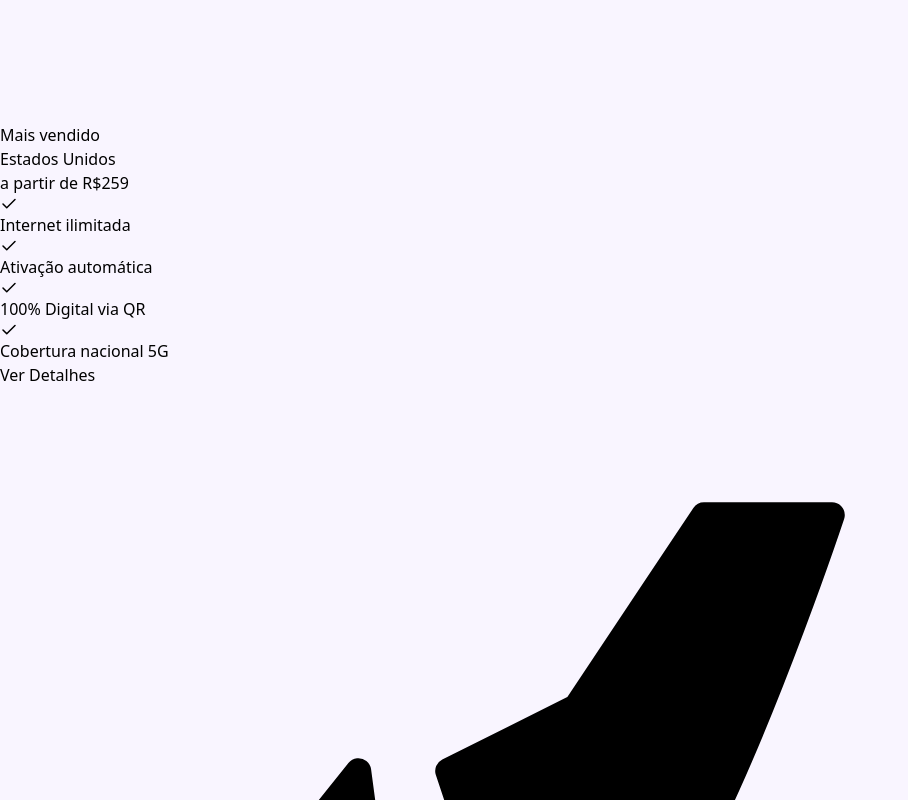
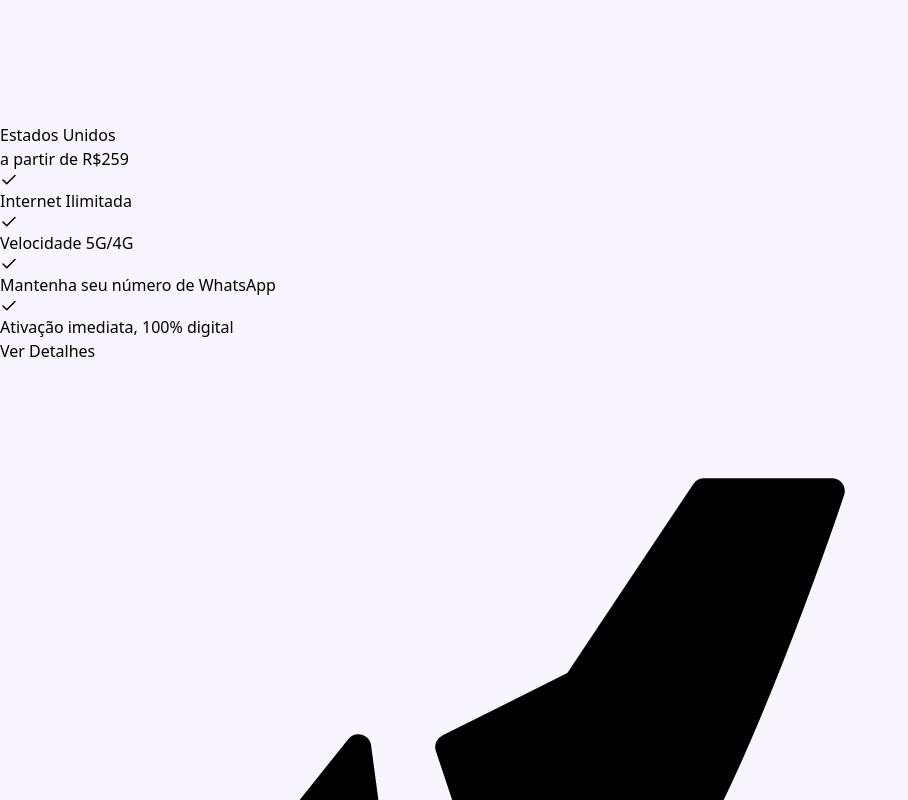
Before and after one commit to brunnoteixeira-web/Plus-Sim, a React (Vite) app: page / in a window 1280 px wide. Shown: the part 3480-4280 px from the top of the page, without its empty margins (0-908 px from the left). Built offline with nearby package versions, Linux system fonts and the light colour scheme.

Commit message:
ajustes textos card produtos

```diff
--- a/src/App.jsx
+++ b/src/App.jsx
@@ -39,14 +39,14 @@ import {
 const logoUrl = "/logo.png";
 
 const allProducts = [
-    { id: 1, country: 'Estados Unidos', price: '259', promo: 'Mais vendido', type: 'USA', category: 'eSIM', features: ['Internet ilimitada', 'Ativação automática', '100% Digital via QR', 'Cobertura nacional 5G'] },
-    { id: 2, country: 'Europa', price: '329', promo: null, type: 'EUROPE', category: 'eSIM', features: ['+40 países cobertos', 'Ativação automática', 'eSIM Instantâneo', 'Dados de alta velocidade'] },
-    { id: 3, country: 'América do Sul', price: '289', promo: null, type: 'SA', category: 'eSIM', features: ['Cobertura regional', 'Ativação automática', 'Sem troca de chip', 'Ideal para múltiplos países'] },
-    { id: 4, country: 'Mundo', price: '349', promo: 'Global Pass', type: 'WORLD', category: 'eSIM', features: ['+200 países', 'Ativação automática', 'Acesso Global', 'A melhor cobertura'] },
-    { id: 5, country: 'Estados Unidos', price: '299', promo: 'Tradicional', type: 'USA', category: 'Chip Físico', features: ['Internet ilimitada', 'Receba em casa', 'Chip com ligações', 'Cobertura 5G/4G LTE'] },
-    { id: 6, country: 'Europa', price: '369', promo: null, type: 'EUROPE', category: 'Chip Físico', features: ['Vários destinos', 'Entrega via Sedex', 'Chip pronto p/ uso', 'Suporte total'] },
-    { id: 7, country: 'América do Sul', price: '319', promo: null, type: 'SA', category: 'Chip Físico', features: ['Países vizinhos', 'Envio imediato', 'Mantenha o WhatsApp', 'Fácil instalação'] },
-    { id: 8, country: 'Mundo', price: '399', promo: 'Premium', type: 'WORLD', category: 'Chip Físico', features: ['Global tradicional', 'Cobertura em cruzeiros', 'Chip multirrede', 'Máxima estabilidade'] }
+    { id: 1, country: 'Estados Unidos', price: '259', promo: null, type: 'USA', category: 'eSIM', features: ['Internet Ilimitada', 'Velocidade 5G/4G', 'Mantenha seu número de WhatsApp', 'Ativação imediata, 100% digital'] },
+    { id: 2, country: 'Europa', price: '329', promo: null, type: 'EUROPE', category: 'eSIM', features: ['28 Países Cobertos', 'Internet Ilimitada', 'Mantenha seu número de WhatsApp', 'Velocidade 5G/4G'] },
+    { id: 3, country: 'América do Sul', price: '289', promo: null, type: 'SA', category: 'eSIM', features: ['8 Países Cobertos', 'Internet Ilimitada', 'Mantenha seu número de WhatsApp', 'Dados em alta velocidade'] },
+    { id: 4, country: 'Mundo', price: '349', promo: null, type: 'WORLD', category: 'eSIM', features: ['+200 Destinos', 'Internet Ilimitada', 'Mantenha seu número de WhatsApp', 'Ideal para múltiplos países'] },
+    { id: 5, country: 'Estados Unidos', price: '299', promo: null, type: 'USA', category: 'Chip Físico', features: ['Internet Ilimitada', 'Velocidade 5G/4G', 'Mantenha seu número de WhatsApp', 'Receba diretamente em casa'] },
+    { id: 6, country: 'Europa', price: '369', promo: null, type: 'EUROPE', category: 'Chip Físico', features: ['28 Países Cobertos', 'Internet Ilimitada', 'Mantenha seu número de WhatsApp', 'Velocidade 5G/4G'] },
+    { id: 7, country: 'América do Sul', price: '319', promo: null, type: 'SA', category: 'Chip Físico', features: ['8 Países Cobertos', 'Internet Ilimitada', 'Mantenha seu número de WhatsApp', 'Dados em alta velocidade'] },
+    { id: 8, country: 'Mundo', price: '399', promo: null, type: 'WORLD', category: 'Chip Físico', features: ['+200 Destinos', 'Internet Ilimitada', 'Mantenha seu número de WhatsApp', 'Ideal para múltiplos países'] }
 ];
 
 const benefits = [
@@ -356,7 +356,7 @@ export default function App() {
                                 {allProducts.filter(p => p.category === activeCategory).map((p) => {
                                     const isPromo = p.promo === 'Mais vendido';
                                     return (
-                                        <div key={p.id} onClick={() => { setView('product'); window.scrollTo(0, 0); }} className="group bg-white rounded-[32px] p-8 transition-all duration-500 hover:-translate-y-2 relative flex flex-col cursor-pointer border border-slate-200 hover:shadow-2xl">
+                                        <div key={p.id} onClick={() => { setView('product'); window.scrollTo(0, 0); }} className="group bg-white rounded-[32px] p-8 transition-all duration-500 hover:-translate-y-2 relative flex flex-col cursor-pointer border border-slate-100 shadow-[0_8px_30px_rgb(0,0,0,0.06)] hover:shadow-[0_20px_40px_rgb(46,91,255,0.12)]">
                                             <div className="flex justify-between items-start mb-6"><DestinationIcon type={p.type} />{p.promo && <div className={`px-4 py-1.5 text-[10px] font-black uppercase tracking-widest rounded-full shadow-sm ${isPromo ? 'bg-[#00D1FF]/10 text-[#00D1FF]' : 'bg-[#A64DFF]/10 text-[#A64DFF]'}`}>{p.promo}</div>}</div>
                                             <div className="mb-6"><h3 className="text-2xl font-black text-[#1A2B6D] mb-2 leading-tight">{p.country}</h3><p className="text-slate-500 font-medium flex items-baseline gap-1">a partir de <span className="text-[#1A2B6D] font-black text-xl">R${p.price}</span></p></div>
                                             <ul className="space-y-4 mb-10 flex-grow">{p.features.map((f, i) => (<li key={i} className="flex items-start gap-3"><Check size={18} className="text-[#00D1FF]" /><span className="text-slate-600 text-sm font-medium">{f}</span></li>))}</ul>
```
Also changed, not shown: Projeto Plus Sim.js (+9 -9 lines).
